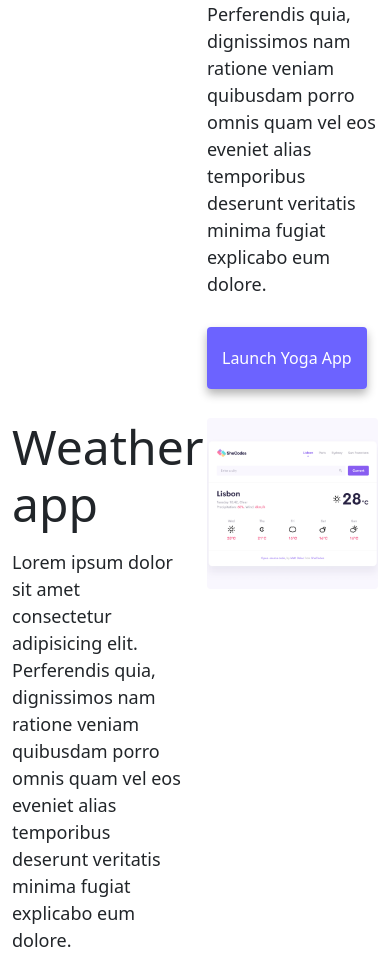
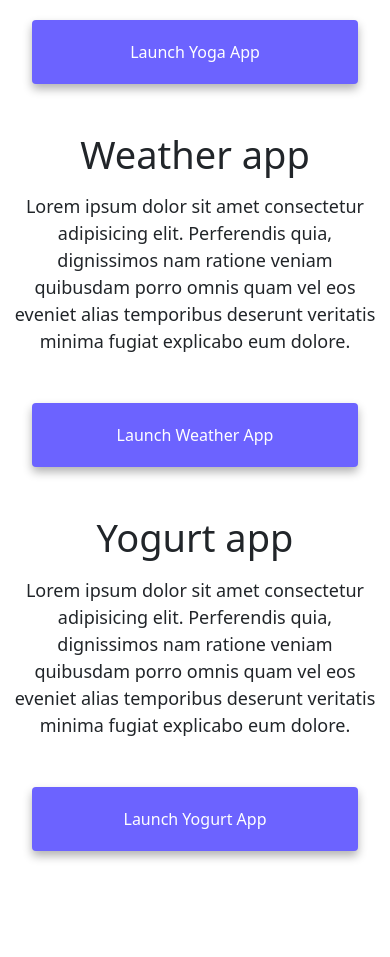
Before and after one commit to darkeubinniecodes/advanced-tools-homework-challenge, a plain HTML site: page index.html in a window 390 px wide. Shown: the part 763-1720 px from the top of the page. Drawn offline with nearby package versions, Linux system fonts and the light colour scheme.

Commit message:
Upgraded for mobile devices

```diff
--- a/index.html
+++ b/index.html
@@ -47,10 +47,10 @@
   </div>
   <div class="container">
     <div class="row">
-      <div class="col-6">
-        <img src="images/yoga.png" alt="Woman doing Yoga pose" class="img-fluid rounded" />
+      <div class="col-sm-6">
+        <img src="images/yoga.png" alt="Woman doing Yoga pose" class="img-fluid rounded d-none d-sm-block" />
       </div>
-      <div class="col-6">
+      <div class="col-sm-6">
         <h2 class="mb-3">Yoga app</h2>
         <p>
           Lorem ipsum dolor sit amet consectetur adipisicing elit. Perferendis
@@ -59,12 +59,12 @@
           explicabo eum dolore.
         </p>
         <div class="mt-5">
-          <a href="#" class="primary-link" title="Yoga App">Launch Yoga App</a>
+          <a href="#" class="primary-link button-link" title="Yoga App">Launch Yoga App</a>
         </div>
       </div>
     </div>
     <div class="row mt-5">
-      <div class="col-6">
+      <div class="col-sm-6">
         <h2 class="mb-3">Weather app</h2>
         <p>
           Lorem ipsum dolor sit amet consectetur adipisicing elit. Perferendis
@@ -73,18 +73,18 @@
           explicabo eum dolore.
         </p>
         <div class="mt-5">
-          <a href="#" class="primary-link" title="Weather App">Launch Weather App</a>
+          <a href="#" class="primary-link button-link" title="Weather App">Launch Weather App</a>
         </div>
       </div>
-      <div class="col-6">
-        <img src="images/weather.png" alt="Weekly Forecast" class="img-fluid rounded" />
+      <div class="col-sm-6">
+        <img src="images/weather.png" alt="Weekly Forecast" class="img-fluid rounded d-none d-sm-block" />
       </div>
     </div>
     <div class="row mt-5">
-      <div class="col-6">
-        <img src="images/yogurt.png" alt="Yogurt with blueberries" class="img-fluid rounded" />
+      <div class="col-sm-6">
+        <img src="images/yogurt.png" alt="Yogurt with blueberrries" class="img-fluid rounded d-none d-sm-block" />
       </div>
-      <div class="col-6">
+      <div class="col-sm-6">
         <h2 class="mb-3">Yogurt app</h2>
         <p>
           Lorem ipsum dolor sit amet consectetur adipisicing elit. Perferendis
@@ -93,7 +93,7 @@
           explicabo eum dolore.
         </p>
         <div class="mt-5">
-          <a href="#" class="primary-link" title="Yogurt App">Launch Yogurt App</a>
+          <a href="#" class="primary-link button-link" title="Yogurt App">Launch Yogurt App</a>
         </div>
       </div>
     </div>
--- a/style.css
+++ b/style.css
@@ -5,7 +5,7 @@
 }
 
 body {
-  margin-top: 100px;
+  margin: 100px 0;
 }
 
 h1,
@@ -86,3 +86,44 @@
 .email-link:hover {
   text-decoration: underline;
 }
+
+@media (max-width: 576px) {
+  h1 {
+    font-size: 76px;
+    line-height: 1.5;
+  }
+
+  h2 {
+    font-size: 38px;
+    text-align: center;
+  }
+
+  p {
+    text-align: center;
+  }
+
+  img {
+    margin-bottom: 25px;
+  }
+
+  .button-link {
+    display: block;
+    text-align: center;
+    margin: 0 20px;
+  }
+
+  .email-link {
+    font-size: 20px;
+  }
+}
+
+@media (min-width: 576px) {
+  .col-sm-6 {
+    flex: 0 0 auto;
+    width: 50%;
+  }
+
+  .d-sm-block {
+    display: block;
+  }
+}
```
